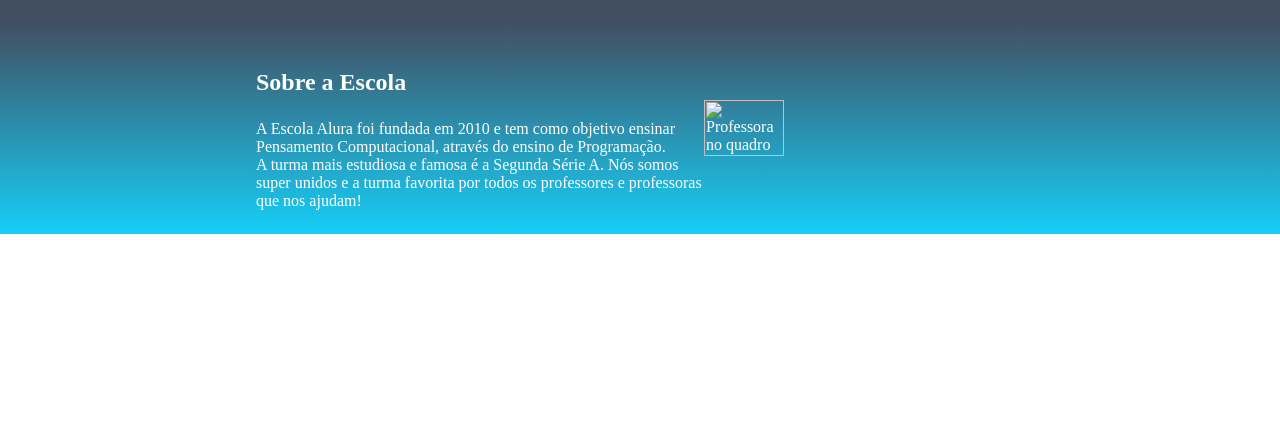
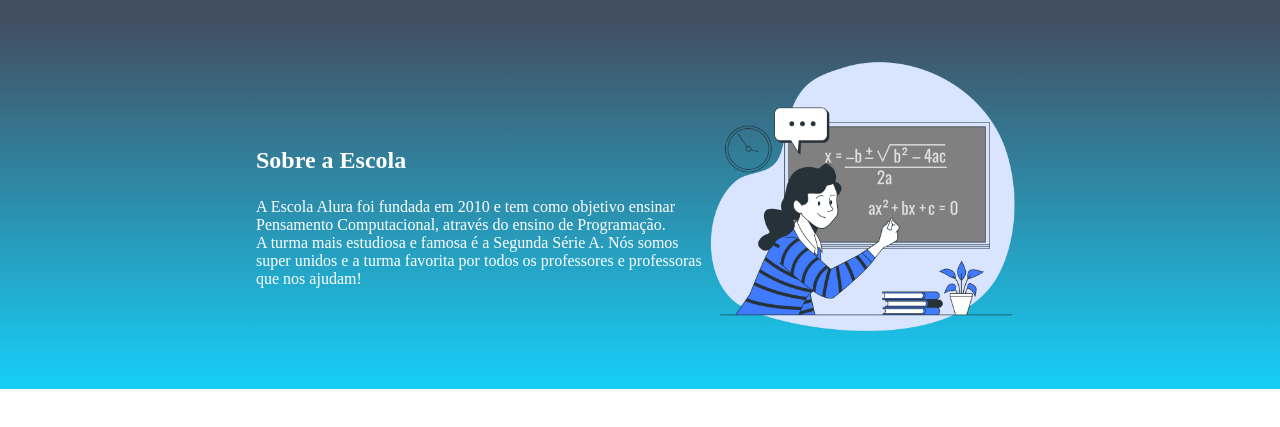
Before and after one commit to marcelowon/miwha, a plain HTML site: page index.html in a window 1280 px wide. Shown: the part 71-498 px from the top of the page. Drawn offline with Linux system fonts and the light colour scheme.

Commit message:
uygt986g78

```diff
--- a/index.html
+++ b/index.html
@@ -22,7 +22,7 @@
         <p class="escola-texto-um">A Escola Alura foi fundada em 2010 e tem como objetivo ensinar Pensamento Computacional, através do ensino de  Programação.</p>
         <p class="escola-texto-dois">A turma mais estudiosa e famosa é a Segunda Série A. Nós somos super unidos e a turma favorita por todos os professores e professoras que nos ajudam!</p>
     </div>
-    <img class="escola-imagem" src="Teacher student-bro.png" alt="Professora no quadro">
+    <img class="escola-imagem" src="Formula-bro.png" alt="Professora no quadro">
 </section>
 </body>
 
```
